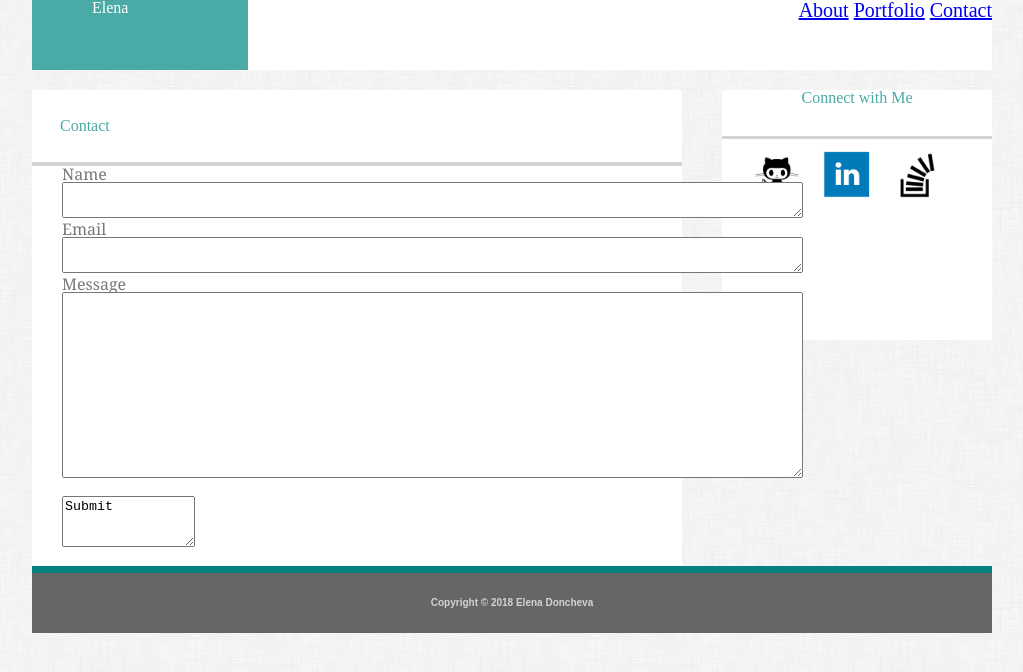
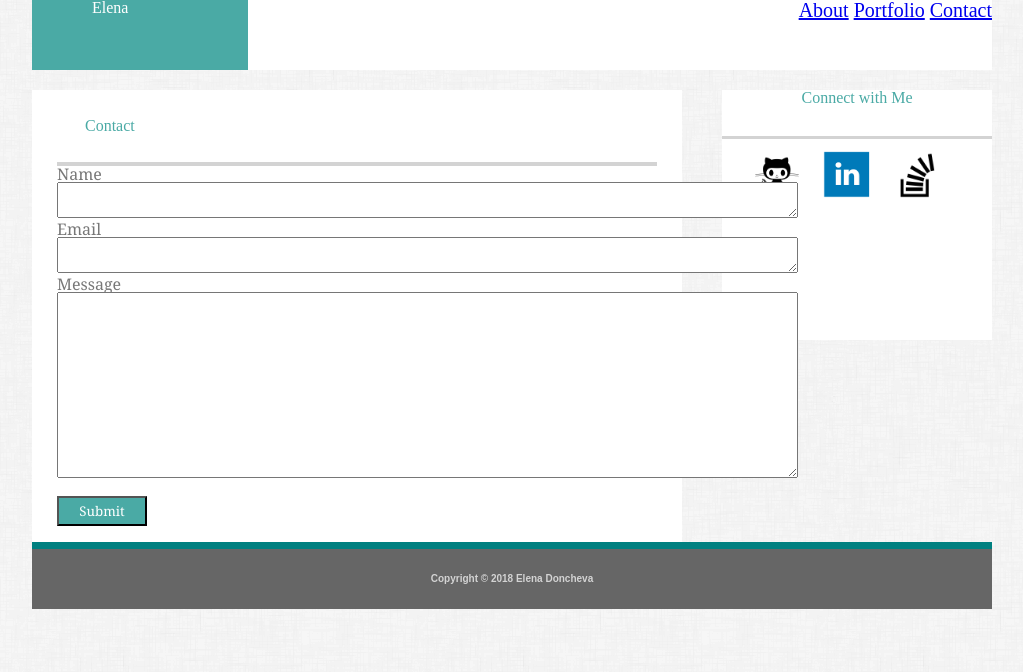
Before and after one commit to Leyni30/Basic-Portfolio, a plain HTML site: page contact.html in a window 1280 px wide. Shown: the whole page, without its empty margins (128-1151 px from the left). Drawn offline with Linux system fonts and the light colour scheme; files that its build step writes are made by us from their sources; files whose address does not match are found by name.

Commit message:
final contact

```diff
--- a/assets/css/style.css
+++ b/assets/css/style.css
@@ -51,6 +51,7 @@ body{
 	background-color: white;
 	margin-top: 20px;
 
+
 }
 
 .smaller-box {
@@ -70,6 +71,8 @@ h2 {
 	border-color: lightgray;
 	padding:28px;
 	color:#4aaaa5;
+	margin-left: 25px;
+	margin-right: 25px;
 
 }
 
@@ -129,10 +132,15 @@ p{
 	font-family: Georgia;
 
 }
+.submitbtn{
+	background-color: #4aaaa5;
+	color:white;
+	font-family: Georgia;
+	width: 15%;
+	height: 30px;
+	margin-top: 15px;
+}
 .input{
-	margin-left: 30px;
+	margin-left: 25px;
+	margin-right: 25px;
 }
-#submit-button{
-	padding-top: 15px;
-
-}
--- a/contact.html
+++ b/contact.html
@@ -38,7 +38,7 @@
 		<p>Message</p>
 		<textarea rows="12" cols="90"></textarea>
 
-		<div id="submit-button"><textarea rows="3" cols="14">Submit</textarea></div>
+		<br><input type="submit" class="submitbtn" value="Submit"><br>
 
 </div>
 
```
